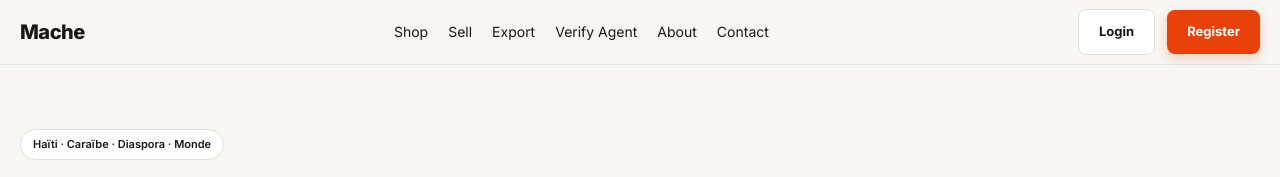
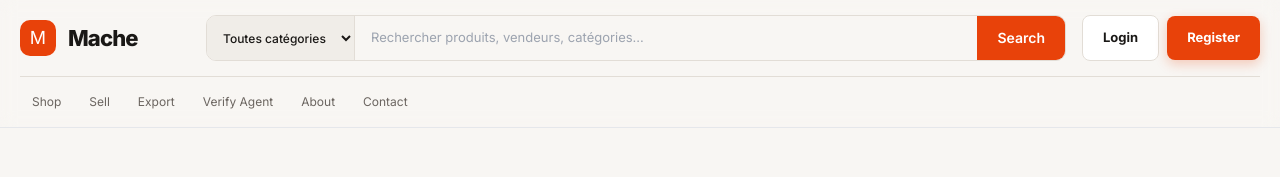
Before and after one commit to JhonnyVincent/MACHE, a Next.js app: page / in a window 1280 px wide. Shown: the top 177 px of the page. Built offline with nearby package versions, Linux system fonts and the light colour scheme.

Commit message:
Update header.tsx

```diff
--- a/src/components/header.tsx
+++ b/src/components/header.tsx
@@ -2,27 +2,67 @@ import Link from "next/link";
 
 export function Header() {
   return (
-    <header className="sticky top-0 z-40 border-b bg-[var(--bg)]/90 backdrop-blur">
-      <div className="container-page flex h-16 items-center justify-between gap-4">
-        <Link href="/" className="text-xl font-extrabold tracking-tight">
-          Mache
-        </Link>
+    <header className="sticky top-0 z-40 border-b bg-[var(--mache-white)]/95 backdrop-blur">
+      <div className="container-page">
+        <div className="grid min-h-[76px] grid-cols-[170px_1fr_auto] items-center gap-4 py-3">
+          <Link href="/" className="flex items-center gap-3">
+            <div className="flex h-9 w-9 items-center justify-center rounded-[10px] bg-[var(--mache-primary)] text-lg text-white">
+              M
+            </div>
+            <div className="text-[22px] font-extrabold tracking-[-0.04em]">
+              Mache
+            </div>
+          </Link>
 
-        <nav className="hidden items-center gap-5 text-sm md:flex">
-          <Link href="/shop">Shop</Link>
-          <Link href="/sell">Sell</Link>
-          <Link href="/export">Export</Link>
-          <Link href="/verify-agent">Verify Agent</Link>
-          <Link href="/about">About</Link>
-          <Link href="/contact">Contact</Link>
-        </nav>
+          <div className="hidden md:flex">
+            <div className="flex w-full overflow-hidden rounded-[10px] border border-[var(--mache-line)] bg-[var(--mache-bg)]">
+              <select className="min-w-[130px] border-r border-[var(--mache-line)] bg-[var(--mache-bg-2)] px-3 text-[12px] font-medium outline-none">
+                <option>Toutes catégories</option>
+                <option>Mode</option>
+                <option>Épicerie</option>
+                <option>Artisanat</option>
+                <option>Export</option>
+              </select>
 
-        <div className="flex items-center gap-3">
-          <Link href="/login" className="btn-secondary hidden sm:inline-flex">
-            Login
+              <input
+                className="flex-1 bg-transparent px-4 py-3 text-[13px] outline-none"
+                placeholder="Rechercher produits, vendeurs, catégories..."
+              />
+
+              <button className="bg-[var(--mache-primary)] px-5 text-sm font-semibold text-white">
+                Search
+              </button>
+            </div>
+          </div>
+
+          <div className="flex items-center gap-2">
+            <Link href="/login" className="btn-secondary">
+              Login
+            </Link>
+            <Link href="/register" className="btn-primary">
+              Register
+            </Link>
+          </div>
+        </div>
+
+        <div className="hidden items-center gap-1 overflow-x-auto whitespace-nowrap border-t border-[var(--mache-line)] py-2 text-[12px] text-[var(--mache-muted)] md:flex">
+          <Link href="/shop" className="rounded-full px-3 py-2 hover:bg-[var(--mache-bg-2)] hover:text-[var(--mache-text)]">
+            Shop
           </Link>
-          <Link href="/register" className="btn-primary">
-            Register
+          <Link href="/sell" className="rounded-full px-3 py-2 hover:bg-[var(--mache-bg-2)] hover:text-[var(--mache-text)]">
+            Sell
+          </Link>
+          <Link href="/export" className="rounded-full px-3 py-2 hover:bg-[var(--mache-bg-2)] hover:text-[var(--mache-text)]">
+            Export
+          </Link>
+          <Link href="/verify-agent" className="rounded-full px-3 py-2 hover:bg-[var(--mache-bg-2)] hover:text-[var(--mache-text)]">
+            Verify Agent
+          </Link>
+          <Link href="/about" className="rounded-full px-3 py-2 hover:bg-[var(--mache-bg-2)] hover:text-[var(--mache-text)]">
+            About
+          </Link>
+          <Link href="/contact" className="rounded-full px-3 py-2 hover:bg-[var(--mache-bg-2)] hover:text-[var(--mache-text)]">
+            Contact
           </Link>
         </div>
       </div>
```
